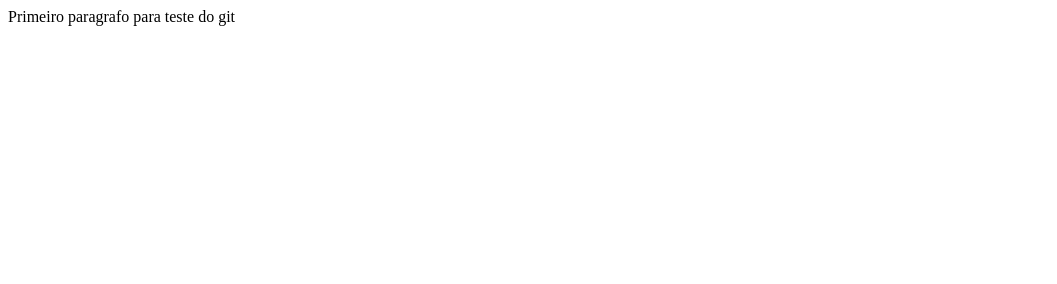
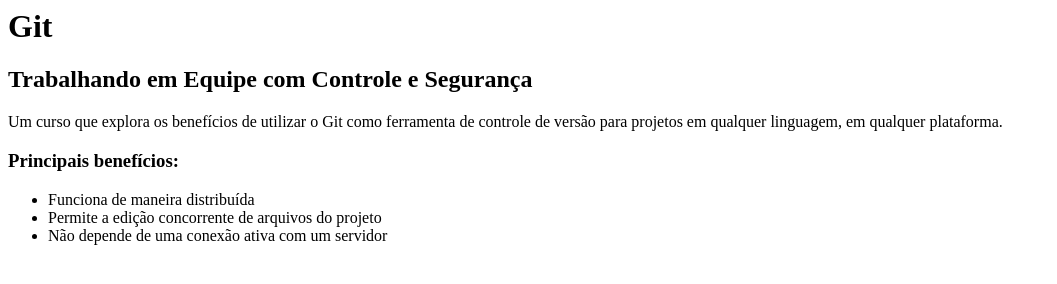
Before and after one commit to yucari92/webSite, a plain HTML site: page index.html in a window 1280 px wide. Shown: the whole page, without its empty margins (0-1057 px from the left). Drawn offline with Linux system fonts and the light colour scheme.

Commit message:
uma pequena descrição sobre o git

```diff
--- a/index.html
+++ b/index.html
@@ -1,8 +1,17 @@
 <html>
     <head>
-	<title>Pagina de teste</title>
     </head>
     <body>
-	<p>Primeiro paragrafo para teste do git</p>
+        <h1>Git</h1>
+        <h2>Trabalhando em Equipe com Controle e Segurança</h2>
+
+        <p>Um curso que explora os benefícios de utilizar o Git como ferramenta de controle de versão para projetos em qualquer linguagem, em qualquer plataforma.</p>
+
+        <h3>Principais benefícios:</h3>
+        <ul>
+            <li>Funciona de maneira distribuída</li>
+            <li>Permite a edição concorrente de arquivos do projeto</li>
+            <li>Não depende de uma conexão ativa com um servidor</li>
+        </ul>
     </body>
 </html>
```
